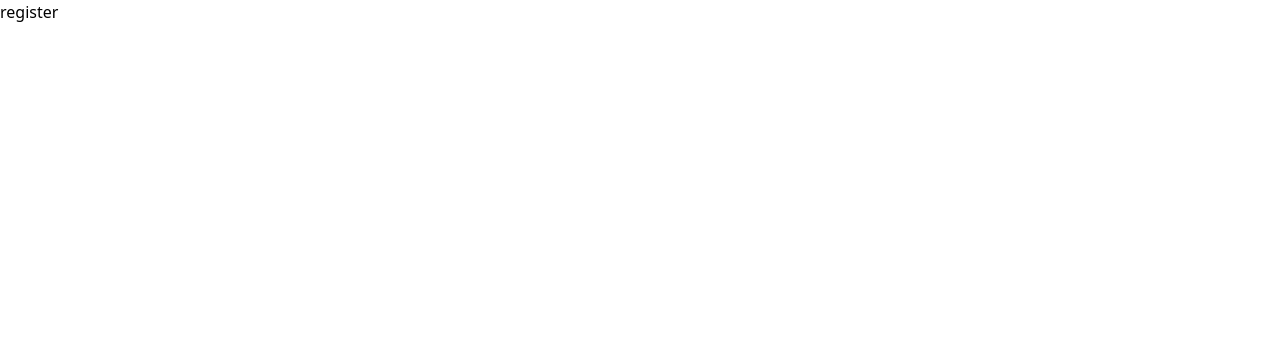
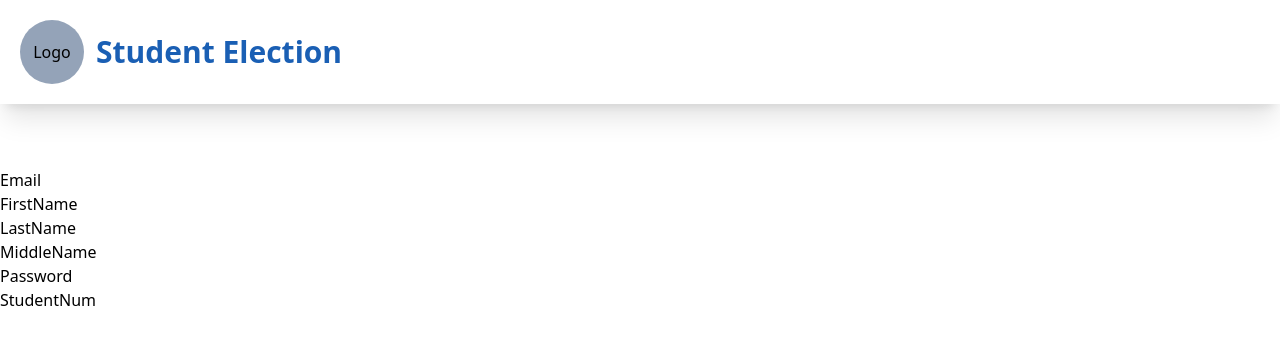
Before and after one commit to Deificz/Student-Voting-System, a React (Vite) app in the folder frontend/: page /register in a window 1280 px wide. Shown: the top 344 px of the page. Built offline with nearby package versions, Linux system fonts and the light colour scheme.

Commit message:
Removed root files

```diff
--- a/frontend/package.json
+++ b/frontend/package.json
@@ -11,7 +11,8 @@
   },
   "dependencies": {
     "react": "^18.2.0",
-    "react-dom": "^18.2.0"
+    "react-dom": "^18.2.0",
+    "react-router-dom": "^6.15.0"
   },
   "devDependencies": {
     "@types/react": "^18.2.15",
--- a/frontend/src/Router.jsx
+++ b/frontend/src/Router.jsx
@@ -2,8 +2,8 @@ import React from 'react'
 import {createBrowserRouter, RouterProvider} from 'react-router-dom'
 import Hero from './pages/Hero'
 import Option from './pages/Option'
-import Register from './pages/login pages/register'
-import Signin from './pages/login pages/signin'
+import Register from './pages/Register'
+import Signin from './pages/Signin'
 
 export default function Router() {
   const router = createBrowserRouter([
--- /dev/null
+++ b/frontend/src/components/form comps/Email.jsx
@@ -0,0 +1,9 @@
+import React from 'react'
+
+function Email() {
+  return (
+    <div>Email</div>
+  )
+}
+
+export default Email
--- /dev/null
+++ b/frontend/src/components/form comps/FirstName.jsx
@@ -0,0 +1,7 @@
+import React from 'react'
+
+export default function FirstName() {
+  return (
+    <div>FirstName</div>
+  )
+}
--- /dev/null
+++ b/frontend/src/components/form comps/LastName.jsx
@@ -0,0 +1,7 @@
+import React from 'react'
+
+export default function LastName() {
+  return (
+    <div>LastName</div>
+  )
+}
--- /dev/null
+++ b/frontend/src/components/form comps/MiddleName.jsx
@@ -0,0 +1,7 @@
+import React from 'react'
+
+export default function MiddleName() {
+  return (
+    <div>MiddleName</div>
+  )
+}
--- /dev/null
+++ b/frontend/src/components/form comps/Password.jsx
@@ -0,0 +1,7 @@
+import React from 'react'
+
+export default function Password() {
+  return (
+    <div>Password</div>
+  )
+}
--- /dev/null
+++ b/frontend/src/components/form comps/StudentNum.jsx
@@ -0,0 +1,7 @@
+import React from 'react'
+
+export default function StudentNum() {
+  return (
+    <div>StudentNum</div>
+  )
+}
--- /dev/null
+++ b/frontend/src/pages/Register.jsx
@@ -0,0 +1,23 @@
+import React from 'react'
+import Header from '../components/Header'
+import Email from '../components/form comps/Email'
+import FirstName from '../components/form comps/FirstName'
+import LastName from '../components/form comps/LastName'
+import MiddleName from '../components/form comps/MiddleName'
+import Password from '../components/form comps/Password'
+import StudentNum from '../components/form comps/StudentNum'
+export default function Register() {
+  return (
+    <>
+    <Header/>
+    <form action="">
+      <Email/>
+      <FirstName/>
+      <LastName/>
+      <MiddleName/>
+      <Password/>
+      <StudentNum/>
+    </form>
+    </>
+  )
+}
--- a/frontend/src/pages/login pages/Signin.jsx
+++ b/frontend/src/pages/Signin.jsx
@@ -1,7 +1,9 @@
 import React from 'react'
-
+import Header from '../components/Header'
 export default function Signin() {
   return (
-    <div>signin</div>
+    <>
+    <Header/>
+    </>
   )
 }
--- a/frontend/src/pages/login pages/Register.jsx
+++ /dev/null
@@ -1,7 +0,0 @@
-import React from 'react'
-
-export default function Register() {
-  return (
-    <div>register</div>
-  )
-}
```
Also changed, not shown: frontend/src/components/others/button.jsx (added), 1 other file (tests, documents, lock files or other folders).
